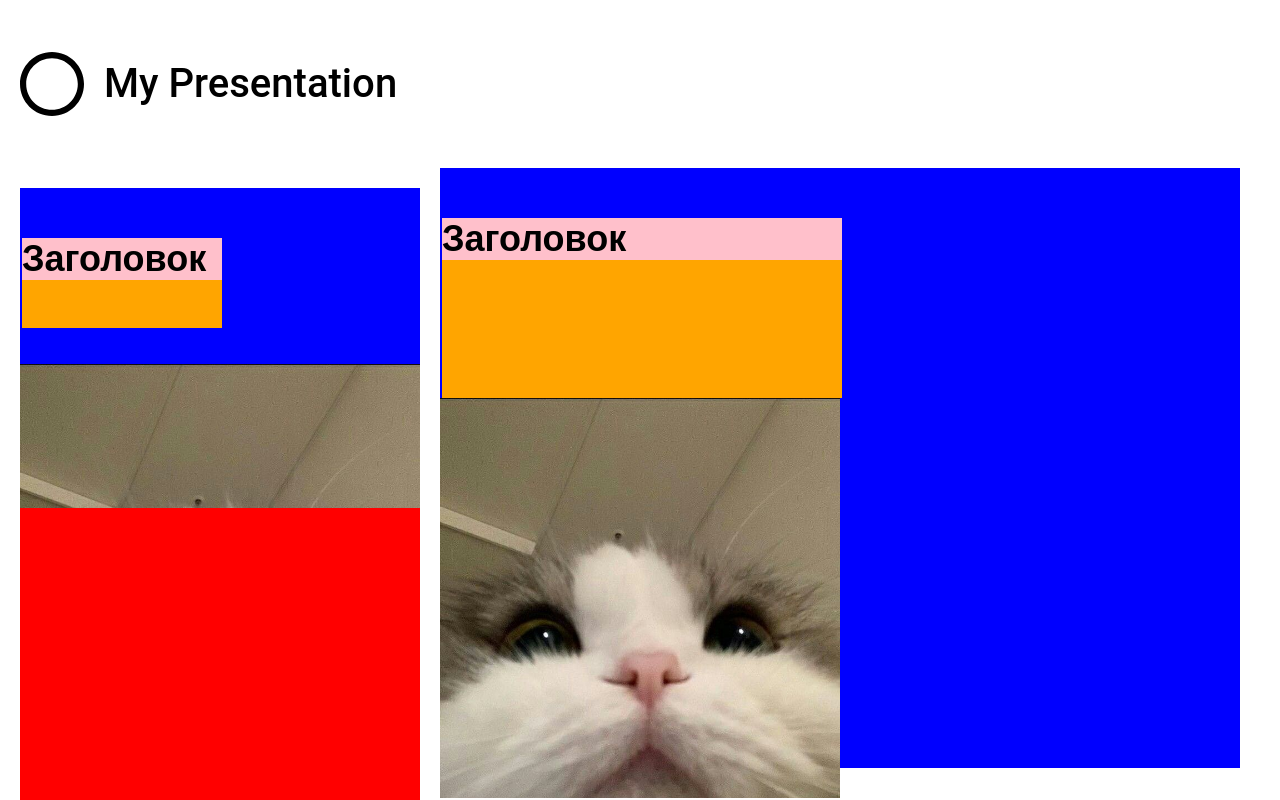
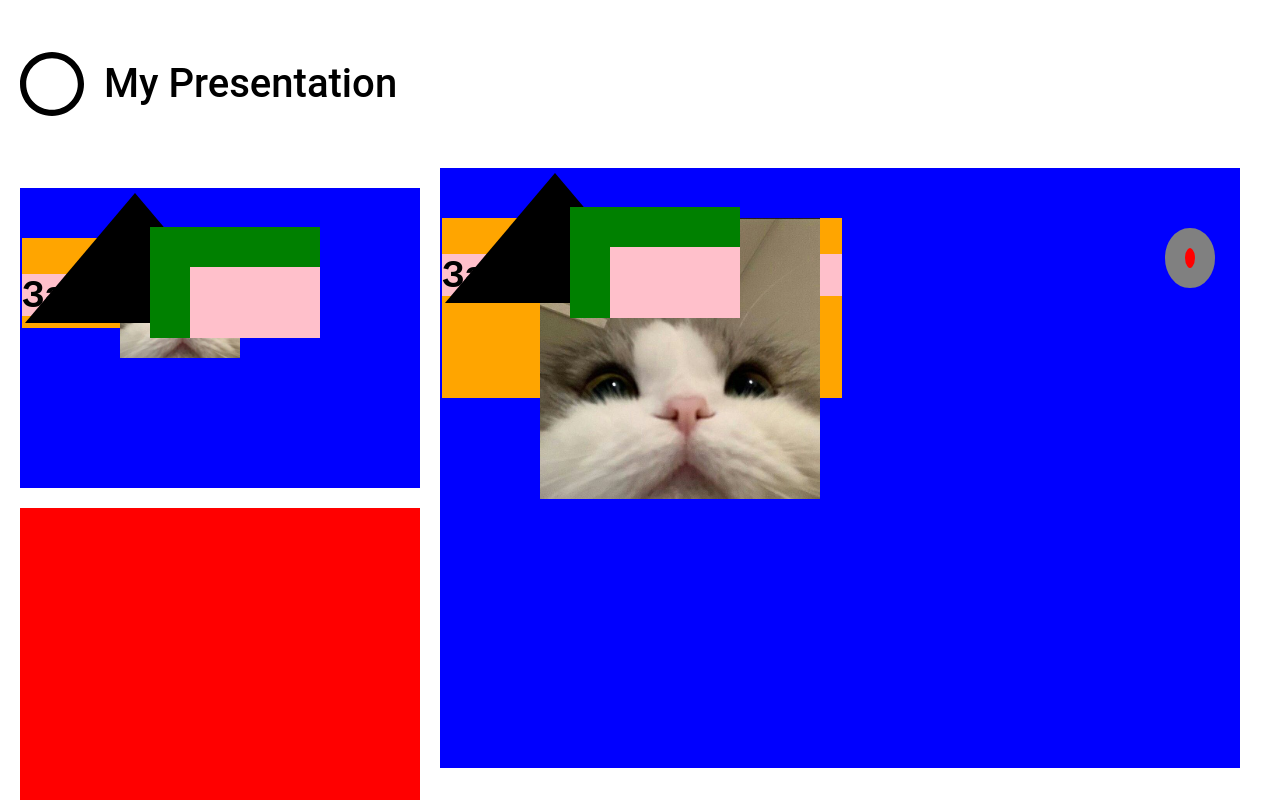
Before and after one commit to TanyaJuravleva/GeekSlides, a React (Create React App) app in the folder presentation/: page / in a window 1280 px wide. Shown: the top 800 px of the page. Built offline with nearby package versions, Linux system fonts and the light colour scheme.

Commit message:
Правки на лабе от человека в очках

```diff
--- a/presentation/src/App.tsx
+++ b/presentation/src/App.tsx
@@ -30,19 +30,18 @@ const pictureField:PictureElement = {
   id: 'picture1',
   type: 'picture',
   src: cat,
-  startingPoint: {x: 30, y: 50},
-  size: {width: 400, height: 400},
+  startingPoint: {x: 100, y: 50},
+  size: {width: 40, height: 40},
 }
 
 const circle:Circle = {
   id: 'circle1',
-  startingPoint: {x: 70, y: 60},
+  startingPoint: {x: 500, y: 60},
   fillColor: 'red',
   borderWidth: 20,
   borderColor: 'grey',
   type: 'circle',
-  radiusX: 30,
-  radiusY: 40,
+  size: {width:30, height:40}
 }
 
 const triangle:Triangle = {
@@ -60,8 +59,8 @@ const triangle:Triangle = {
 const rectangle:Rectangle = {
   id: 'rectangle1',
   size: {width: 200, height: 400},
-  startingPoint: {x: 40, y: 59},
-  fillColor: 'blue',
+  startingPoint: {x: 150, y: 59},
+  fillColor: 'pink',
   borderWidth: 40,
   borderColor: 'green',
   type: 'rectangle',
--- a/presentation/src/lw4/Types.css
+++ b/presentation/src/lw4/Types.css
@@ -24,6 +24,7 @@
 .Slide {
   height: 300px;
   width: 400px;
+  position: relative;
   margin-bottom: 20px;
 }
 
@@ -34,6 +35,7 @@
 .WorkSlide {
   width: 800px;
   height: 600px;
+  position: relative;
 }
 
 .Element {
--- a/presentation/src/lw4/Types.tsx
+++ b/presentation/src/lw4/Types.tsx
@@ -70,8 +70,7 @@ type BaseFigureElement = {
 
 type Circle = BaseFigureElement & {
     type: 'circle',
-    radiusX: number,
-    radiusY: number,
+    size: Size,
 };
 
 type Triangle = BaseFigureElement & {
@@ -114,11 +113,10 @@ function TextElement(props:TextElement) {
     {
         Italic =  "italic"
     }
-    const [textAlign, setAlign] = useState('left');
     const WorkTextStyle = {
         background: props.fillField,
-        marginLeft: props.startingPoint.x,
-        marginTop:props.startingPoint.y,
+        left: props.startingPoint.x,
+        top: props.startingPoint.y,
         width: props.size.width + '%',
         height: props.size.height + '%',
     }
@@ -132,30 +130,49 @@ function TextElement(props:TextElement) {
         textDecoration: Underlined,
     }
     return (
-        <div id={props.id} style={WorkTextStyle}>
+        <div id={props.id} style={WorkTextStyle} className="Element">
             <p style={WorkText}>{props.text}</p>
         </div>
     )
 }
 
 function PictureElement(props:PictureElement) {
+    const PictureStyle = {
+        width: props.size.width + '%',
+        height: props.size.height + '%'
+    }
+    const Picture = {
+        left: props.startingPoint.x,
+        top: props.startingPoint.y
+    }
     return (
-        <div id={props.id}>
-           <img src={props.src} width={props.size.width} height={props.size.height}></img>
+        <div id={props.id} className="Element" style={Picture}>
+           <img src={props.src} style={PictureStyle}></img>
         </div>
     )
 }
 
 function Circle(props:Circle) {
+    const CircleStyle = {
+        left: props.startingPoint.x,
+        top: props.startingPoint.y,
+        width: props.size.width,
+        height: props.size.height
+    }
+    const CircleSvg = {
+        width: props.size.width,
+        height: props.size.height
+    }
     return (
+        <div className="Element" style={CircleStyle}>
             <svg>
-            <ellipse rx={props.radiusX} ry={props.radiusY} cx={props.startingPoint.x} cy={props.startingPoint.y}
-                    transform={"rotate(-65, 98, 94)"}
-                    stroke-opacity={0.5}
+                <ellipse rx={props.size.width/2} ry={props.size.height/2} cx={props.startingPoint.x/2} cy={props.startingPoint.y/2}
                         stroke={props.borderColor}
                         fill={props.fillColor}
+                        strokeWidth={props.borderWidth}
                 ></ellipse>
             </svg>
+        </div>
     )
 }
 
@@ -166,22 +183,27 @@ function Triangle(props:Triangle) {
     const y2:string = String(props.pointTwo.y)
     const x3:string = String(props.pointThree.x)
     const y3:string = String(props.pointThree.y)
-    const Points:string = x1 + ',' + y1 + ' ' + x2 + ',' + y2 + ' ' + x3 + ',' + y3;
+    const Points:string = `${x1},${y1} ${x2},${y2} ${x3},${y3}`;
     return (
-        <svg>
+        <div>
+            <svg className="Element">
                 <polygon points={Points}/>
             </svg>
+        </div>
     )
 }
 
 function Rectangle(props:Rectangle) {
     return (
-        <svg>
+        <svg className="Element">
             <rect
                 width={props.size.width}
                 height={props.size.height}
                 x={props.startingPoint.x}
                 y={props.startingPoint.y}
+                stroke={props.borderColor}
+                fill={props.fillColor}
+                strokeWidth={props.borderWidth}
             ></rect>
         </svg>
     )
@@ -189,12 +211,7 @@ function Rectangle(props:Rectangle) {
 
 function Elements(elementsList: Array<TextElement|PictureElement|Circle|Rectangle|Triangle>)
 {
-    let ElementsArray:Array<any> = []
-    let textField:TextElement
-    let pictureField:PictureElement
-    let circleField:Circle
-    let triangleField:Triangle
-    let rectangleField:Rectangle
+    let ElementsArray:Array<JSX.Element> = []
     if (elementsList)
     {
         for (let i = 0; i < elementsList.length; i++)
@@ -202,102 +219,92 @@ function Elements(elementsList: Array<TextElement|PictureElement|Circle|Rectangl
             let element = elementsList[i];
             if (element.type === "text")
             {
-                textField = element;
                 ElementsArray.push(
                 <TextElement
-                    text={textField.text}
-                    fontSize={textField.fontSize}
-                    id={textField.id}
-                    size={textField.size}
-                    startingPoint={textField.startingPoint}
-                    type={textField.type}
-                    color={textField.color}
-                    fontFamily={textField.fontFamily}
-                    fillText={textField.fillText}
-                    fillField={textField.fillField}
-                    alignment={textField.alignment}
-                    bold={textField.bold}
-                    italic={textField.italic}
-                    underlined={textField.underlined}
+                    text={element.text}
+                    fontSize={element.fontSize}
+                    id={element.id}
+                    size={element.size}
+                    startingPoint={element.startingPoint}
+                    type={element.type}
+                    color={element.color}
+                    fontFamily={element.fontFamily}
+                    fillText={element.fillText}
+                    fillField={element.fillField}
+                    alignment={element.alignment}
+                    bold={element.bold}
+                    italic={element.italic}
+                    underlined={element.underlined}
                 ></TextElement>)
             }
             if (element.type === "picture")
             {
-                pictureField = element;
                 ElementsArray.push(
                     <PictureElement
-                        id={pictureField.id}
-                        type={pictureField.type}
-                        src={pictureField.src}
-                        startingPoint={pictureField.startingPoint}
-                        size={pictureField.size}
+                        id={element.id}
+                        type={element.type}
+                        src={element.src}
+                        startingPoint={element.startingPoint}
+                        size={element.size}
                     ></PictureElement>
                 )
             }
             if (element.type === "circle")
             {
-                circleField = element;
                 ElementsArray.push(
                     <Circle
-                    id={circleField.id}
-                    type={circleField.type}
-                    radiusX={circleField.radiusX}
-                    radiusY={circleField.radiusY}
-                    startingPoint={circleField.startingPoint}
-                    fillColor={circleField.fillColor}
-                    borderColor={circleField.borderColor}
-                    borderWidth={circleField.borderWidth}
+                    id={element.id}
+                    type={element.type}
+                    size={element.size}
+                    startingPoint={element.startingPoint}
+                    fillColor={element.fillColor}
+                    borderColor={element.borderColor}
+                    borderWidth={element.borderWidth}
                     ></Circle>
                 )
             }
             if (element.type === "triangle")
             {
-                triangleField = element;
                 ElementsArray.push(
                     <Triangle
-                        id={triangleField.id}
-                        pointOne={triangleField.pointOne}
-                        pointTwo={triangleField.pointTwo}
-                        pointThree={triangleField.pointThree}
-                        startingPoint={triangleField.startingPoint}
-                        type={triangleField.type}
-                        fillColor={triangleField.fillColor}
-                        borderColor={triangleField.borderColor}
-                        borderWidth={triangleField.borderWidth}
+                        id={element.id}
+                        pointOne={element.pointOne}
+                        pointTwo={element.pointTwo}
+                        pointThree={element.pointThree}
+                        startingPoint={element.startingPoint}
+                        type={element.type}
+                        fillColor={element.fillColor}
+                        borderColor={element.borderColor}
+                        borderWidth={element.borderWidth}
                     ></Triangle>
                 )
             }
             if (element.type === "rectangle")
             {
-                rectangleField = element;
                 ElementsArray.push(
                     <Rectangle
-                        id={rectangleField.id}
-                        startingPoint={rectangleField.startingPoint}
-                        type={rectangleField.type}
-                        size={rectangleField.size}
-                        fillColor={rectangleField.fillColor}
-                        borderColor={rectangleField.borderColor}
-                        borderWidth={rectangleField.borderWidth}
+                        id={element.id}
+                        startingPoint={element.startingPoint}
+                        type={element.type}
+                        size={element.size}
+                        fillColor={element.fillColor}
+                        borderColor={element.borderColor}
+                        borderWidth={element.borderWidth}
                     ></Rectangle>
                 )
             }
         }
     }
-    const workSlide = ElementsArray.map((element) =>
-        element
-    )
-    return workSlide
+    return ElementsArray
 }
 
 function WorkSlide(props: Slide) {
     const WorkSlideStyle = {
         background: props.backgroundColor
     }
-    const workSlide = Elements(props.elementsList)
     return (
         <div className='WorkSlide' style={WorkSlideStyle} key={props.id}>
-            {workSlide}
+            {Elements(props.elementsList)}
         </div>
     )
 }
```
Lines whose indentation alone changed are shown as unchanged.
